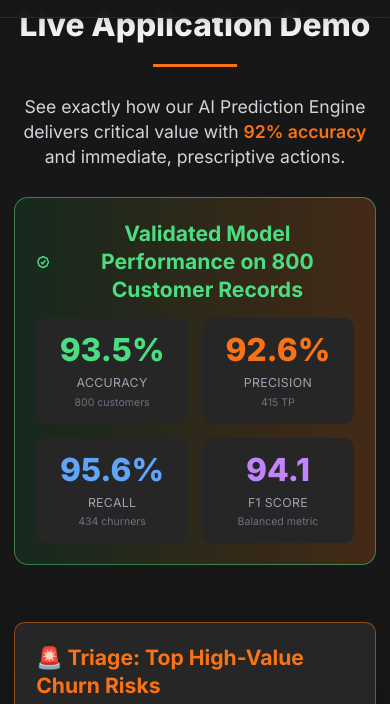
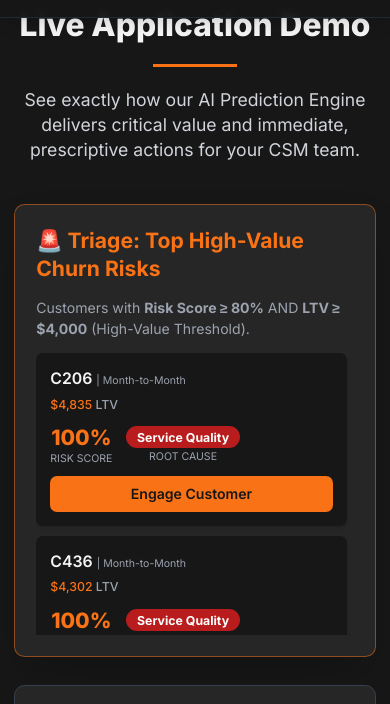
Before and after one commit to papesy384/Telecom-churn, a plain HTML site: page index.html in a window 390 px wide. Both pictures are taken after a click on the link "See Live Demo". Shown: the part 63-767 px from the top of the page. Drawn offline with nearby package versions, Linux system fonts and the light colour scheme.

Commit message:
🎯 Remove technical metrics banner from Live Demo (business pitch focus)
- Removed 'Validated Model Performance on 800 Customer Records' section
- Removed Accuracy/Precision/Recall/F1 metrics display
- Cleaner Live Demo section focused on actionable customer data
- Business stakeholders see value, not technical stats
- Technical metrics still available in browser console for developers

```diff
--- a/index.html
+++ b/index.html
@@ -464,27 +464,14 @@
     <!-- Live Demo Section -->
     <section id="live-demo" class="spa-section py-20 px-4 md:px-8 bg-dark-bg">
         <div class="max-w-7xl mx-auto">
-            <div class="text-center mb-16">
+            <div class="text-center mb-12">
                 <h2 class="text-4xl md:text-5xl font-extrabold text-light-text mb-6">
                     Live Application Demo
                 </h2>
-                <div class="w-24 h-1 bg-primary-orange mx-auto mb-8"></div>
-                <p class="text-xl text-gray-300 max-w-3xl mx-auto mb-8">
-                    See exactly how our AI Prediction Engine delivers critical value with <span class="text-primary-orange font-semibold">92% accuracy</span> and immediate, prescriptive actions.
+                <div class="w-24 h-1 bg-primary-orange mx-auto mb-6"></div>
+                <p class="text-xl text-gray-300 max-w-3xl mx-auto">
+                    See exactly how our AI Prediction Engine delivers critical value and immediate, prescriptive actions for your CSM team.
                 </p>
-
-                <!-- Model Performance Metrics Banner -->
-                <div id="model-performance" class="max-w-5xl mx-auto mb-12 p-6 bg-gradient-to-r from-green-900/30 to-primary-orange/20 rounded-2xl border-2 border-green-400/50">
-                    <div class="flex items-center justify-center mb-4">
-                        <svg xmlns="http://www.w3.org/2000/svg" fill="none" viewBox="0 0 24 24" stroke-width="2.5" stroke="currentColor" class="w-8 h-8 text-green-400 mr-3">
-                            <path stroke-linecap="round" stroke-linejoin="round" d="M9 12.75 11.25 15 15 9.75M21 12c0 1.268-.63 2.39-1.593 3.068a3.745 3.745 0 0 1-1.043 3.296 3.745 3.745 0 0 1-3.296 1.043A3.745 3.745 0 0 1 12 21c-1.268 0-2.39-.63-3.068-1.593a3.746 3.746 0 0 1-3.296-1.043 3.745 3.745 0 0 1-1.043-3.296A3.745 3.745 0 0 1 3 12c0-1.268.63-2.39 1.593-3.068a3.745 3.745 0 0 1 1.043-3.296 3.746 3.746 0 0 1 3.296-1.043A3.746 3.746 0 0 1 12 3c1.268 0 2.39.63 3.068 1.593a3.746 3.746 0 0 1 3.296 1.043 3.746 3.746 0 0 1 1.043 3.296A3.745 3.745 0 0 1 21 12Z" />
-                        </svg>
-                        <h3 class="text-2xl font-bold text-green-400">Validated Model Performance on 800 Customer Records</h3>
-                    </div>
-                    <div class="grid grid-cols-2 md:grid-cols-4 gap-4" id="metrics-display">
-                        <!-- Metrics will be injected here -->
-                    </div>
-                </div>
             </div>
 
         <!-- Main Grid Layout (Three-Panel View) -->
@@ -1538,7 +1525,6 @@
             }
 
             // Render all dashboard components
-            renderModelMetrics();
             renderActionList();
             renderAllHighRiskTable();
             renderROISummary();
```
